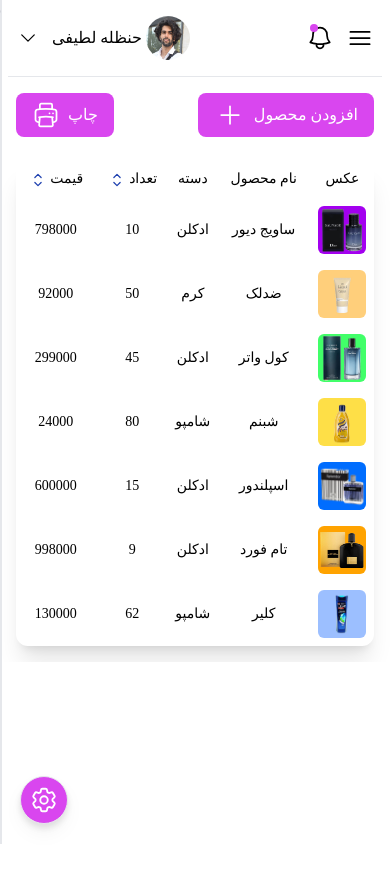
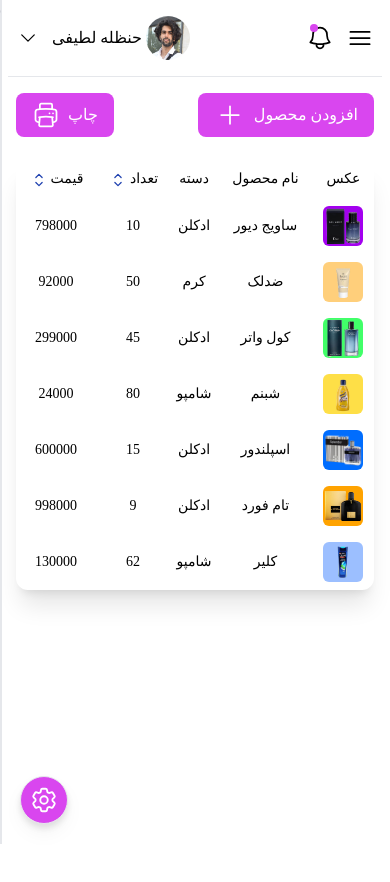
Before and after one commit to HanzaleLatifi/AdminDashboard, a React (Create React App) app in the folder dashboard/: page /products in a window 390 px wide. Shown: the top 882 px of the page. Before the commit the page ends 844 px from the top, so only its background shows below. Built offline with nearby package versions, Linux system fonts and the light colour scheme; what @react-pdf/renderer would draw is missing.

Commit message:
fix responsive table for mobile

```diff
--- a/dashboard/src/components/ProductTable.tsx
+++ b/dashboard/src/components/ProductTable.tsx
@@ -56,13 +56,13 @@
           </tr>
          </thead>
 
-        <tbody className='font-light'>
+        <tbody className='font-light '>
         {sortedData.map((item:any) => (
           <tr key={item.id} className="text-center  ">
             {Object.keys(item).map((key) =>
               key === 'imgSrc' ? (
-                <td key={key} className="flex items-end py-2 justify-center">
-                  <img className='h-12 w-12 rounded-md' src={item[key]} alt="" />
+                <td key={key} className="flex items-end py-2 px-1 justify-center">
+                  <img className='sm:h-12 sm:w-12 w-10 h-10 rounded-md' src={item[key]} alt="" />
                 </td>
               ) : key!=hide ?  (
                 <td key={key}>{item[key]}</td>
--- a/dashboard/src/pages/Products.tsx
+++ b/dashboard/src/pages/Products.tsx
@@ -7,7 +7,7 @@
 const Products = () => {
   const {activeColor , theme}=useMyContext()
   return (
-    <div className='w-full  p-4 md:p-8'>
+    <div className='w-full min-h-screen  p-4 md:p-8'>
         <div className='w-full  flex justify-between mb-6'>
           <button style={{backgroundColor:activeColor}} className='text-white md:w-44 flex items-center justify-center gap-2 px-4 py-2 rounded-lg'>
               <span>افزودن محصول</span>
```
